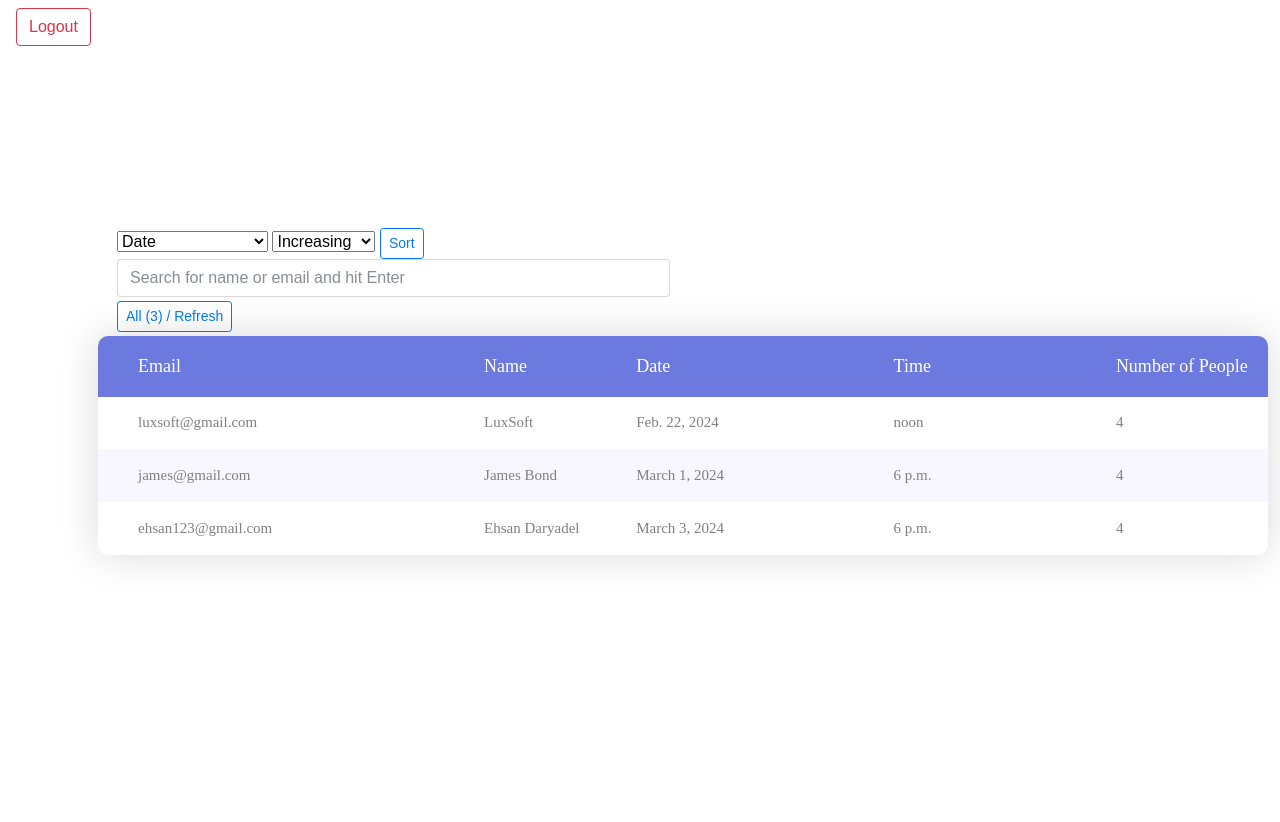
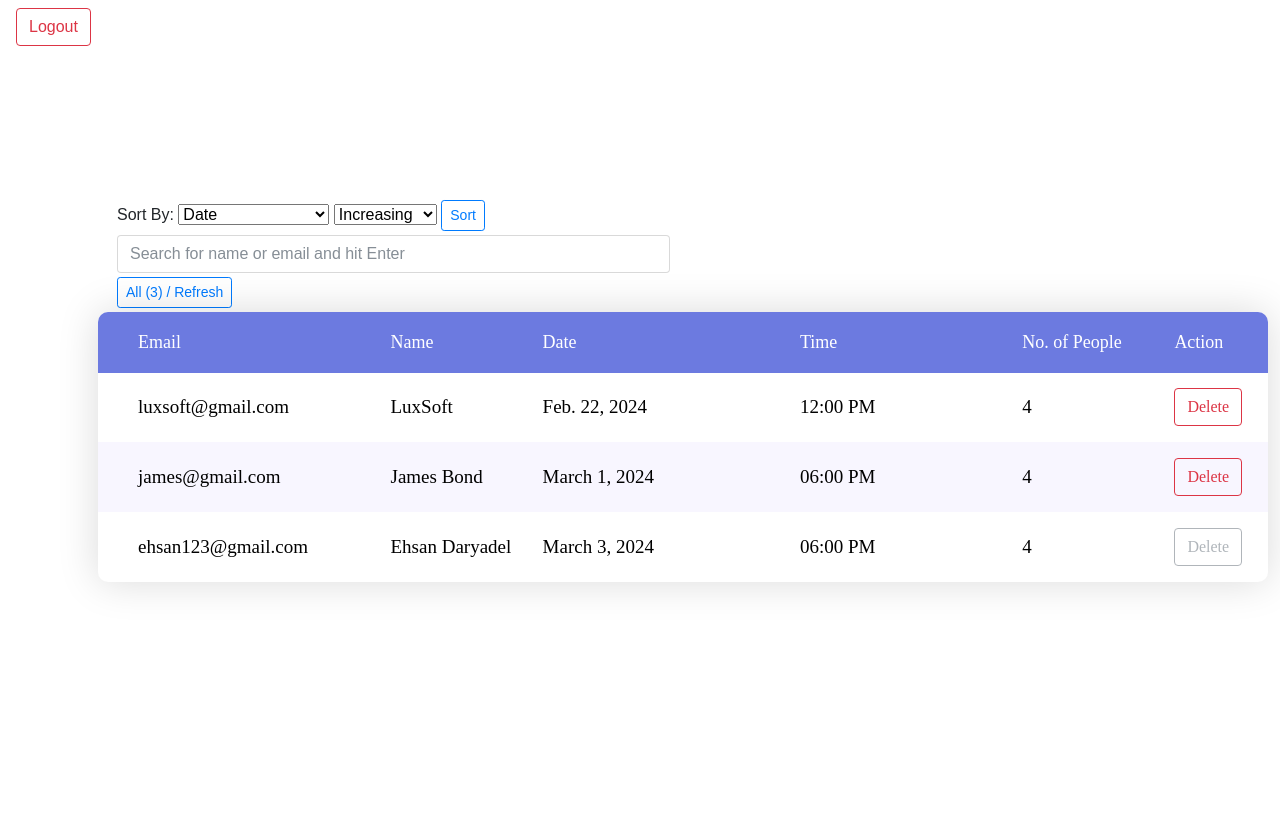
Before and after one commit to RafiZahedi/KOPPEEwebsite, a Django app: page /admin_panel/ in a window 1280 px wide; the page is wider, and only the part inside the window is pictured. Shown: the top 822 px of that part. Run offline with Django 5.2, Linux system fonts and the light colour scheme; a user stored in the database is signed in; data comes from the database, SQL or seed files in the repository; both versions use the stored data as it was after the commit; lists and menus that the app fills with data are empty; some libraries are stand-ins or nearby versions.

Commit message:
Added Delete functionality for reservations.

```diff
--- a/KOPPEE/urls.py
+++ b/KOPPEE/urls.py
@@ -23,6 +23,7 @@ urlpatterns = [
     path('', views.home, name='home'),
     path('contact/', views.contact, name='contact'),
     path('reservation/', views.reservation, name='reservation'),
+    path('delete_reservation/<str:pk>/', views.delete_reservation, name='delete-reservation'),
     path('success_page/<str:pk>/', views.success_page, name='success-page'),
     path('admin_login/', views.admin_login, name='admin-login'),
     path('admin_logout/', views.admin_logout, name='admin-logout'),
--- a/base/views.py
+++ b/base/views.py
@@ -1,10 +1,8 @@
 from django.contrib import messages
 from django.contrib.auth import authenticate, login, logout
 from django.contrib.auth.decorators import login_required
-from django.contrib.auth.models import User
 from django.db.models import Q
 from django.shortcuts import render, redirect
-from django.views.decorators.cache import cache_control
 
 from .models import Reservation
 from .forms import ReserveFrom
@@ -18,7 +16,6 @@ def reservation(request):
     form = ReserveFrom()
     if request.method == 'POST':
         form = ReserveFrom(request.POST)
-        print(request.POST)
         if form.is_valid():
             instance = form.save()
             return redirect('success-page', pk=instance.pk)
@@ -26,7 +23,14 @@ def reservation(request):
     return render(request, 'reservation.html', context)
 
 
-# @cache_control(max_age=0)
+def delete_reservation(request, pk):
+    reserve = Reservation.objects.get(id=pk)
+    if request.method == 'POST':
+        reserve.delete()
+        return redirect('admin-panel')
+    return render(request, 'delete_reservation.html', {'obj': reserve})
+
+
 def success_page(request, pk):
     reserves = Reservation.objects.get(id=pk)
     context = {'reserves': reserves}
--- a/statics/css/admin panel/main.css
+++ b/statics/css/admin panel/main.css
@@ -101,24 +101,28 @@ th, td {
 }
 
 .column1 {
-    width: 33%;
-    padding-left: 40px
+    width: 25%;
+    padding-left: 40px;
 }
 
 .column2 {
-    width: 13%
+    width: 13%;
 }
 
 .column3 {
-    width: 22%
+    width: 22%;
 }
 
 .column4 {
-    width: 19%
+    width: 19%;
 }
 
 .column5 {
-    width: 13%
+    width: 13%;
+}
+
+.column6 {
+    width: 8%;
 }
 
 .table100-head th {
@@ -158,8 +162,8 @@ th, td {
 
 .table100.ver1 td {
     font-family: Lato-Regular;
-    font-size: 15px;
-    color: gray;
+    font-size: 19px;
+    color: #000000;
     line-height: 1.4
 }
 
--- a/templates/admin_panel.html
+++ b/templates/admin_panel.html
@@ -10,13 +10,15 @@
 </head>
 <body>
 <button onclick="window.location='{% url 'admin-logout' %}'"
-        class="ml-3 mt-2 btn btn-outline-danger">Logout</button>
+        class="ml-3 mt-2 btn btn-outline-danger">Logout
+</button>
 <div class="limiter">
     <div class="container-table100">
         <div class="wrap-table100">
             <div class="ml-1">
                 <div class="col-6">
                     <form method="GET">
+                        <label>Sort By: </label>
                         <select class="form-select form-select-sm" aria-label=".form-select-sm example" name="sort_by">
                             <option value="date">Date</option>
                             <option value="time">Time</option>
@@ -31,9 +33,11 @@
                 </div>
                 <div class="col-6">
                     <form method="GET" action="{% url 'admin-panel' %}">
-                        <input class="form-control" type="text" name="q" placeholder="Search for name or email and hit Enter"/>
+                        <input class="form-control" type="text" name="q"
+                               placeholder="Search for name or email and hit Enter"/>
                         <button onclick="window.location='{% url 'admin-panel' %}'"
-                                class="mt-1 mb-1 btn btn-outline-primary btn-sm">All ({{ reserves | length }}) / Refresh </button>
+                                class="mt-1 mb-1 btn btn-outline-primary btn-sm">All ({{ reserves | length }}) / Refresh
+                        </button>
                     </form>
                 </div>
             </div>
@@ -46,7 +50,8 @@
                             <th class="cell100 column2">Name</th>
                             <th class="cell100 column3">Date</th>
                             <th class="cell100 column4">Time</th>
-                            <th class="cell100 column5">Number of People</th>
+                            <th class="cell100 column5">No. of People</th>
+                            <th class="cell100 column6">Action</th>
                         </tr>
                         </thead>
                     </table>
@@ -59,8 +64,21 @@
                                 <td class="cell100 column1">{{ reserve.email }}</td>
                                 <td class="cell100 column2">{{ reserve.name }}</td>
                                 <td class="cell100 column3">{{ reserve.date }}</td>
-                                <td class="cell100 column4">{{ reserve.time }}</td>
+                                <td class="cell100 column4">{{ reserve.time|time:"h:i A" }}</td>
                                 <td class="cell100 column5">{{ reserve.number_of_people }}</td>
+                                {% now 'Y-m-d' as today %}
+                                {% if reserve.date|date:"Y-m-d" < today %}
+                                    <td class="cell100 column6">
+                                        <button onclick="window.location='{% url 'delete-reservation' reserve.id %}'"
+                                                class="btn btn-outline-danger">Delete
+                                        </button>
+                                    </td>
+                                {% else %}
+                                    <td class="cell100 column6">
+                                        <button class="btn btn-outline-secondary" disabled>Delete</button>
+                                    </td>
+                                {% endif %}
+
                             </tr>
                         {% endfor %}
                         </tbody>
--- /dev/null
+++ b/templates/delete_reservation.html
@@ -0,0 +1,6 @@
+<form method="POST">
+    {% csrf_token %}
+    <p>Are you sure you want to delete {{ obj }}?</p>
+    <button>Go back</button>
+    <button type="submit">Yes</button>
+</form>
```
Also changed, not shown: db.sqlite3.
